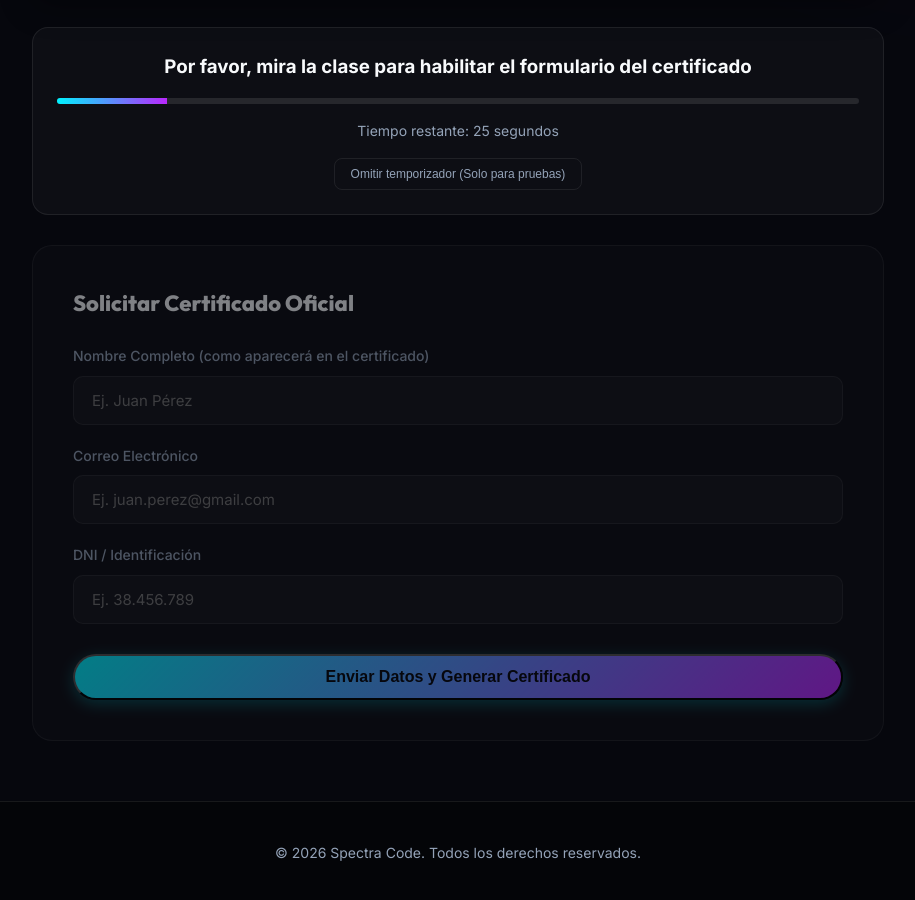
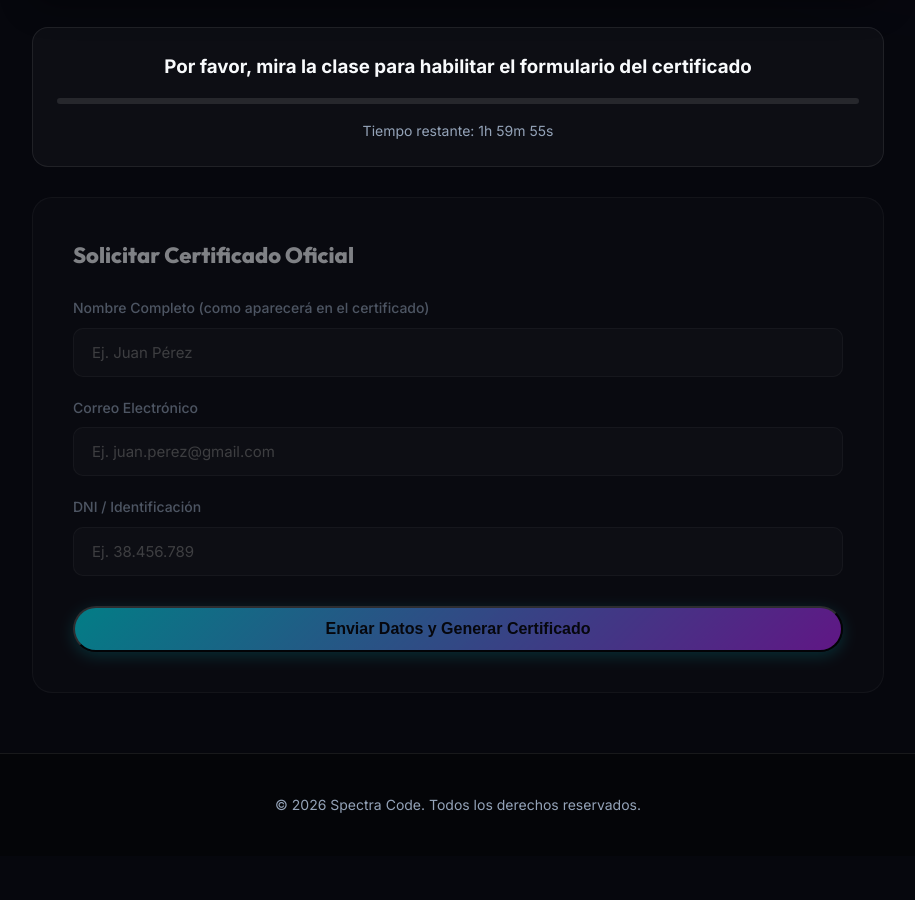
Before and after one commit to fucnaz/Mi-Pagina-Web, a website: page cursos-antigravity.html in a window 1280 px wide. Shown: the part 880-1780 px from the top of the page, without its empty margins (182-1097 px from the left). After the commit the page ends 1736 px from the top, so only its background shows below. Drawn offline with Linux system fonts and the light colour scheme.

Commit message:
refactor: increase test duration to 2 hours and remove manual skip functionality

```diff
--- a/cursos-antigravity.html
+++ b/cursos-antigravity.html
@@ -109,22 +109,6 @@
       border-color: var(--primary-accent);
       background: rgba(255, 255, 255, 0.06);
     }
-
-    .skip-btn {
-      background: transparent;
-      border: 1px solid var(--surface-border);
-      color: var(--text-secondary);
-      padding: 8px 16px;
-      border-radius: 8px;
-      font-size: 12px;
-      cursor: pointer;
-      transition: var(--transition-smooth);
-    }
-
-    .skip-btn:hover {
-      color: var(--text-primary);
-      border-color: var(--text-secondary);
-    }
   </style>
 </head>
 
@@ -164,7 +148,6 @@
         <div id="timerBar" class="timer-bar"></div>
       </div>
       <p id="timer-countdown" style="font-size: 14px; color: var(--text-secondary);">Tiempo restante: 30 segundos</p>
-      <button id="skipBtn" class="skip-btn">Omitir temporizador (Solo para pruebas)</button>
     </div>
 
     <!-- Certificate Form Card -->
@@ -199,15 +182,21 @@
   <script>
     document.addEventListener('DOMContentLoaded', () => {
       // Configuration
-      const TEST_DURATION = 30; // Seconds to simulate video watch
+      const TEST_DURATION = 7200; // 2 hours in seconds
       let timeRemaining = TEST_DURATION;
 
       const timerStatus = document.getElementById('timer-status');
       const timerCountdown = document.getElementById('timer-countdown');
       const timerBar = document.getElementById('timerBar');
       const certCard = document.getElementById('certCard');
-      const skipBtn = document.getElementById('skipBtn');
       const certForm = document.getElementById('certForm');
+
+      const formatTime = (secs) => {
+        const h = Math.floor(secs / 3600);
+        const m = Math.floor((secs % 3600) / 60);
+        const s = secs % 60;
+        return `${h > 0 ? h + 'h ' : ''}${m > 0 ? m + 'm ' : ''}${s}s`;
+      };
 
       const enableForm = () => {
         clearInterval(timerInterval);
@@ -215,7 +204,6 @@
         timerCountdown.innerHTML = 'Ya puedes solicitar tu certificado.';
         timerBar.style.width = '100%';
         certCard.classList.add('enabled');
-        skipBtn.style.display = 'none';
       };
 
       // Timer Countdown Loop
@@ -223,18 +211,12 @@
         timeRemaining--;
         const percentage = ((TEST_DURATION - timeRemaining) / TEST_DURATION) * 100;
         timerBar.style.width = `${percentage}%`;
-        timerCountdown.innerHTML = `Tiempo restante: ${timeRemaining} segundos`;
+        timerCountdown.innerHTML = `Tiempo restante: ${formatTime(timeRemaining)}`;
 
         if (timeRemaining <= 0) {
           enableForm();
         }
       }, 1000);
-
-      // Skip Button
-      skipBtn.addEventListener('click', () => {
-        enableForm();
-      });
-
       // Form Submission
       certForm.addEventListener('submit', async (e) => {
         e.preventDefault();
```
